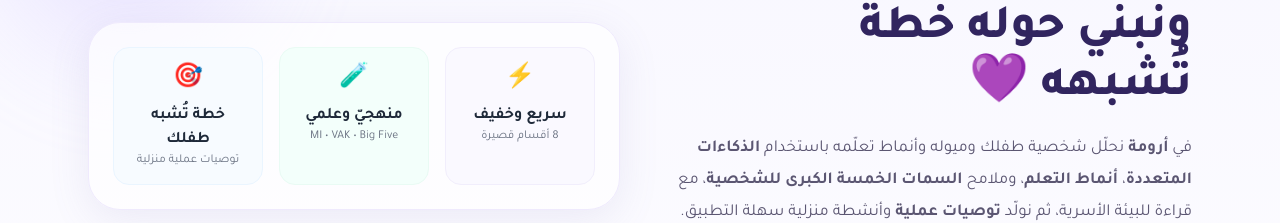
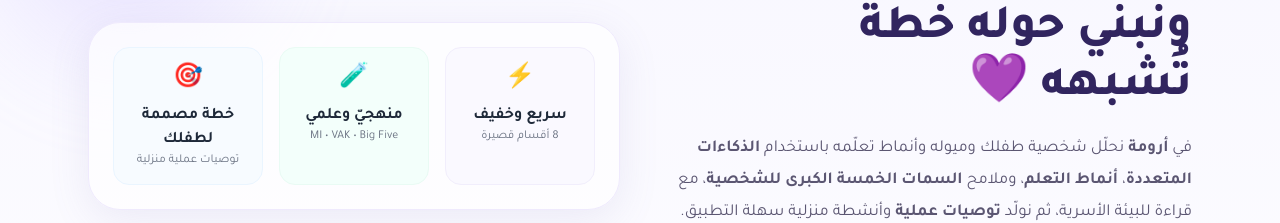
Before and after one commit to moalsuwaylih-ops/arouma, a Next.js app: page / in a window 1280 px wide. Shown: the part 202-425 px from the top of the page. Built offline with nearby package versions, Linux system fonts and the light colour scheme.

Commit message:
تعديل

```diff
--- a/app/page.tsx
+++ b/app/page.tsx
@@ -83,7 +83,7 @@
               </div>
               <div className="rounded-2xl border border-[#eaf5ff] bg-[#f7fbff] p-4 text-center">
                 <div className="text-2xl">🎯</div>
-                <p className="mt-2 font-semibold">خطة تُشبه طفلك</p>
+                <p className="mt-2 font-semibold">خطة مصممة لطفلك</p>
                 <p className="text-xs text-gray-500">توصيات عملية منزلية</p>
               </div>
             </div>
```
